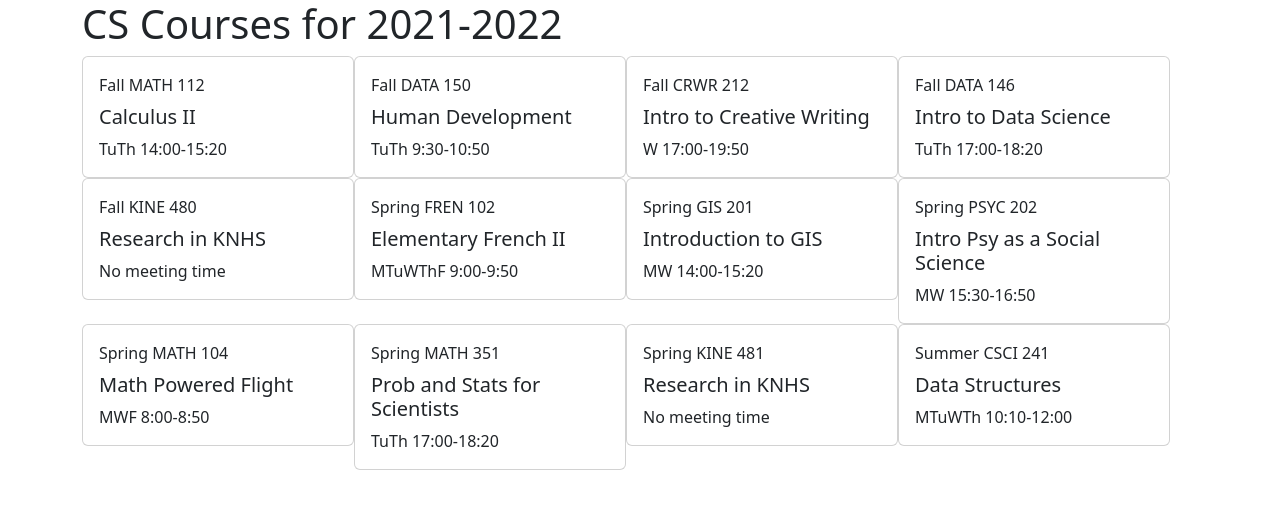
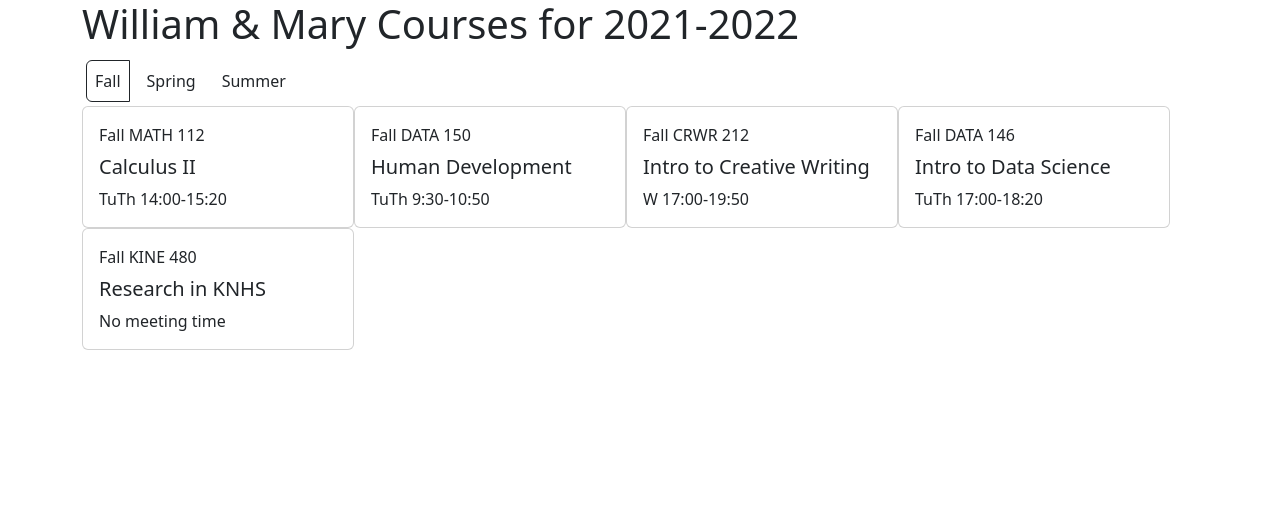
Before and after one commit to Greatness-2003/App, a React (Create React App) app: page / in a window 1280 px wide. Shown: the top 508 px of the page. Built offline with nearby package versions, Linux system fonts and the light colour scheme.

Commit message:
5th commit

```diff
--- a/src/App.js
+++ b/src/App.js
@@ -1,8 +1,8 @@
-import React from "react";
+import React, { useState, useEffect } from "react";
 import './App.css';
 
 const schedule = {
-  title: "CS Courses for 2021-2022",
+  title: "William & Mary Courses for 2021-2022",
   "courses": {
     "FMATH112": {
       "id": "FMATH112",
@@ -70,12 +70,38 @@
   <h1>{ title }</h1>
 );
 
-const CourseList = ({ courses }) => (
+const TermButton = ({term, setTerm, checked}) => (
+  <>
+    <input type="radio" id={term} className="btn-check" autoComplete="off"
+     checked={checked} onChange={()=> setTerm(term)} />
+    <label class="btn btn-sucess m-1 p-2" htmlFor={term}> {term}</label>
+  </>
+);
+
+const TermSelector = ({term, setTerm}) => (
+  <div className="btn-group">
+  {
+    Object.values(terms).map(value => (
+      <TermButton key={value} term={value} setTerm={setTerm} checked={value===term}/>
+    ))
+  }
+  </div>
+);
+
+const CourseList = ({ courses }) => {
+  const [term, setTerm] = useState('Fall');
+  const termCourses = Object.values(courses).filter(course=>term===getCourseTerm(course));
+  return (
+    <>
+      <TermSelector term={term} setTerm={setTerm} />
       <div className="course-list">
-    { Object.values(courses).map(course => <Course course={ course }/>) }
+      { termCourses.map(course => <Course key={course.id} course={ course } />) }
       </div>
-)
-const terms = { F: 'Fall', X: 'Summer', S: 'Spring' };
+    </>
+  );
+};
+
+const terms = { F: 'Fall', S: 'Spring', X: 'Summer'};
 const getCourseTerm = course => (
   terms[course.id.charAt(0)]
 );
@@ -108,4 +134,19 @@
     </div>
   );
 
+
 export default App;
+
+// const [schedule, setSchedule] = useState();
+//   const url = 'https://courses.cs.northwestern.edu/394/data/cs-courses.php';
+//   useEffect(() => {
+//     const fetchSchedule = async () => {
+//       const response = await fetch(url);
+//       if (!response.ok) throw response;
+//       const json = await response.json();
+//       setSchedule(json);
+//     }
+//     fetchSchedule();
+//   }, []);
+//   if (!schedule) return <h1>Loading schedule...</h1>;
+//   return
```
Lines whose indentation alone changed are shown as unchanged.
